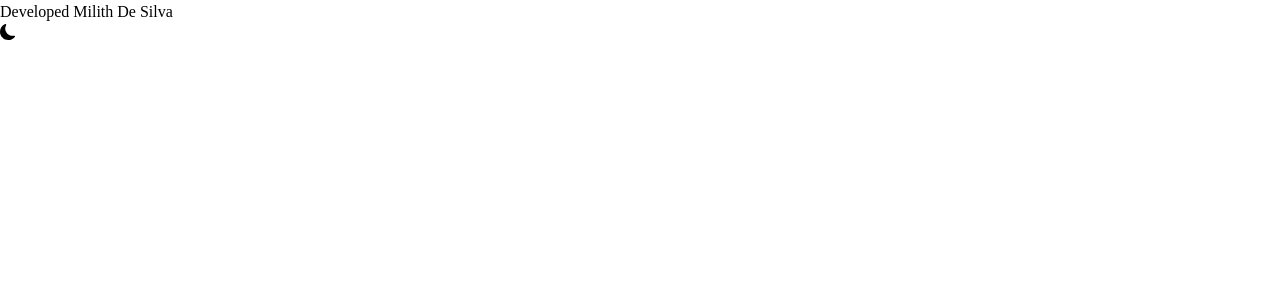
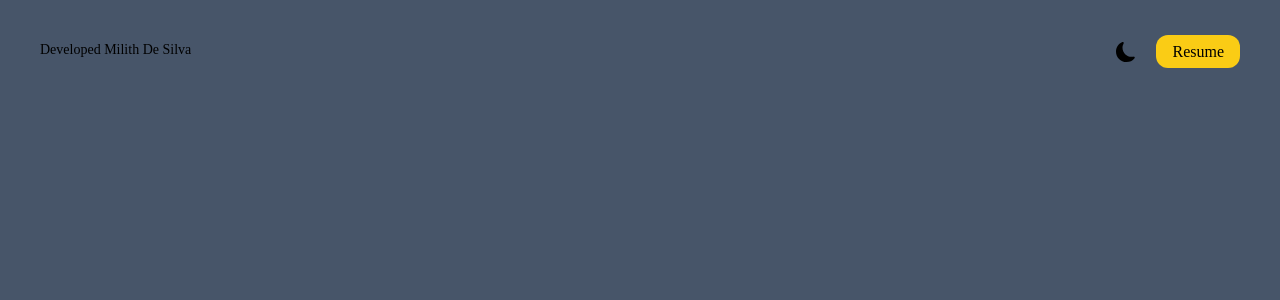
Before and after one commit to Milith97/React-Personal-Portfolio-Website, a Next.js app: page / in a window 1280 px wide. Shown: the top 300 px of the page. Built offline with nearby package versions, Linux system fonts and the light colour scheme.

Commit message:
Adedd Resume Button

```diff
--- a/src/app/page.tsx
+++ b/src/app/page.tsx
@@ -10,18 +10,30 @@ export default function Home() {
         </style>
       </head>
 
-      <main className='font-poppins'>
+      <main className="font-poppins bg-slate-600 min-h-screen px-10" >
         <section>
+
           {/* navigation */}
-          <nav>
-            <h1>Developed Milith De Silva</h1>
-            <ul>
-              {/* icon */}
+          <nav className="py-10 flex  justify-between ">
+            <h1 className=' text-sm'>Developed Milith De Silva</h1>
+            <ul className='flex items-center'>
+              {/*    icon */}
               <li>
-                <BsFillMoonFill/>
+                <BsFillMoonFill
+                  className="cursor-pointer text-xl mx-5 " />
+              </li>
+              <li>
+                <a
+                  href="https://drive.google.com/file/d/1dGEKvM5hEjMJ68GqL8NkzhT6qVRjk7zB/view?usp=sharing"
+
+                  download={"Reusme"}
+                  className=' bg-yellow-400 text-black px-4 py-2 border-none rounded-xl'>
+                  Resume</a>
+
               </li>
             </ul>
           </nav>
+
         </section>
       </main>
     </div>
```
